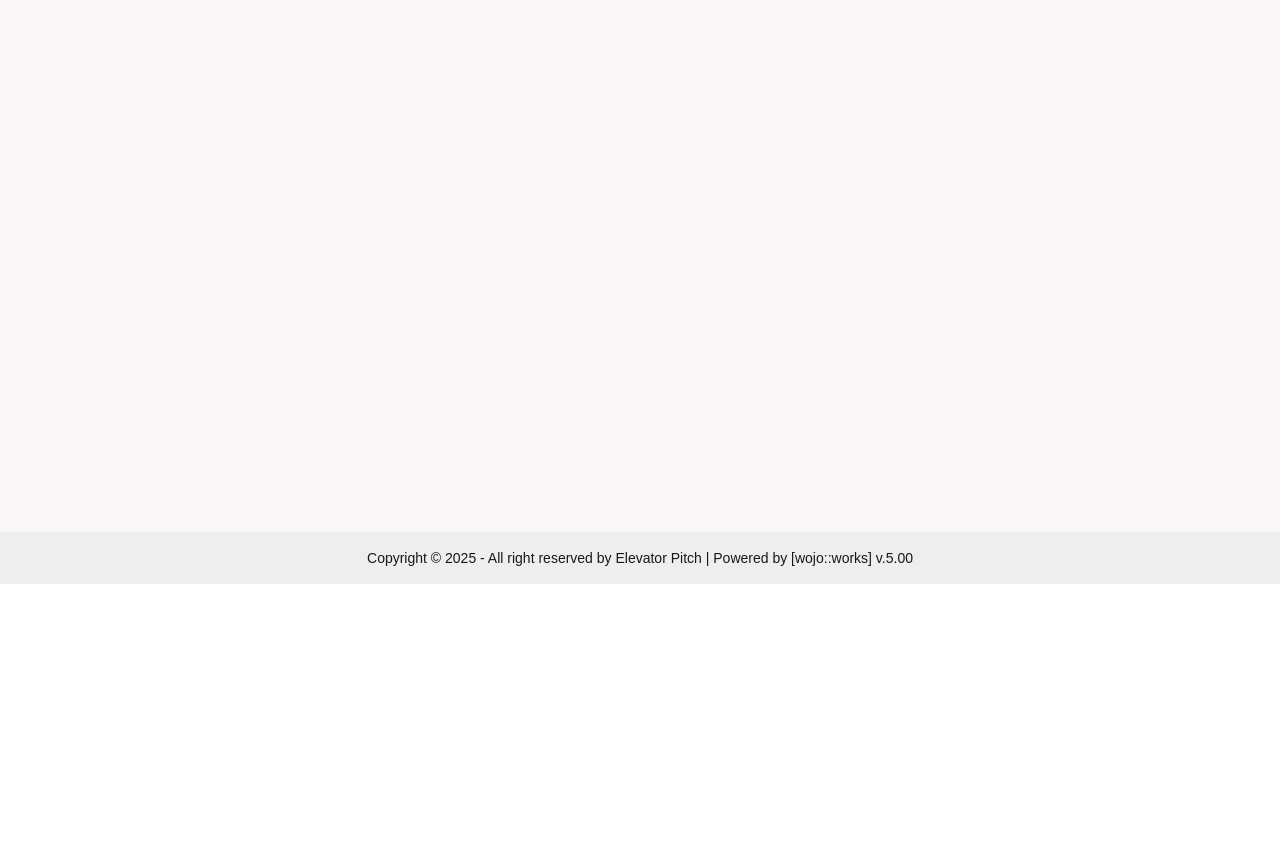
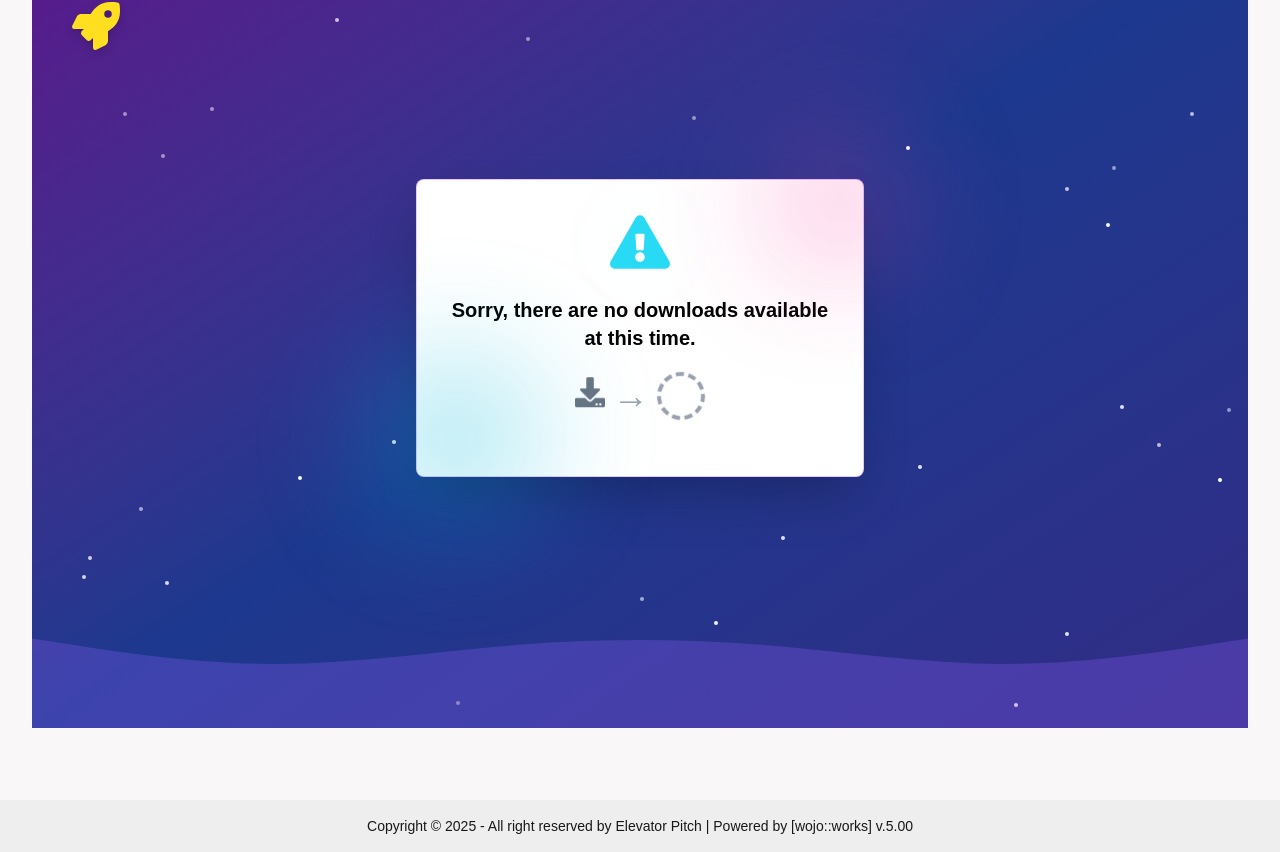
Before and after one commit to elevatorIbhome/elevator-frontend, a React (Vite) app: page /dashboard/downloads in a window 1280 px wide. Shown: the part 413-1265 px from the top of the page. Before the commit the page ends 997 px from the top, so only its background shows below. Built offline with nearby package versions, Linux system fonts and the light colour scheme.

Commit message:
Download added in dashboard

```diff
--- a/src/Components/SubscriptionCard/Card.jsx
+++ b/src/Components/SubscriptionCard/Card.jsx
@@ -1,4 +1,5 @@
 import React from 'react';
+import { Link } from 'react-router';
 const pricingData = [
     {
         title: "Intro",
@@ -114,9 +115,9 @@ const Card = () => {
                                     <span>{pricing.usp}</span>
                                 </li>
                             </ul>
-                            <div className="mt-6">
+                            <Link to='/dashboard' className="mt-6">
                                 <button className="btn text-white  btn-block bg-[#00C853] hover:bg-[#00B140] hover:shadow-2xl">Start Membership</button>
-                            </div>
+                            </Link>
                         </div>
                     </div>)
                 }
--- a/src/Pages/DashBoard/Download/Download.jsx
+++ b/src/Pages/DashBoard/Download/Download.jsx
@@ -1,10 +1,89 @@
 import React from 'react';
+import { FaExclamationTriangle, FaRocket, FaDownload } from 'react-icons/fa';
+import { useNavigate } from 'react-router';
 
 const Download = () => {
+    const navigate = useNavigate();
     return (
-        <div>
-            Download i am
+        <div className="min-h-screen bg-gradient-to-br from-purple-900 via-blue-900 to-indigo-900 flex items-center justify-center p-6 relative overflow-hidden">
+      {/* Animated Background Stars */}
+      <div className="absolute inset-0">
+        {[...Array(30)].map((_, i) => (
+          <div
+            key={i}
+            className="absolute w-1 h-1 bg-white rounded-full animate-pulse"
+            style={{
+              top: `${Math.random() * 100}%`,
+              left: `${Math.random() * 100}%`,
+              animationDelay: `${Math.random() * 3}s`,
+              animationDuration: `${2 + Math.random() * 2}s`,
+            }}
+          />
+        ))}
+      </div>
+
+      {/* Floating Rocket */}
+      <div className="absolute top-20 left-10 animate-bounce">
+        <FaRocket className="text-yellow-300 text-5xl drop-shadow-lg" />
+      </div>
+
+      {/* Main Alert Card */}
+      <div className="relative z-10 max-w-md w-full">
+        <div className="card bg-base-100 shadow-2xl border border-purple-500/30 backdrop-blur-md bg-opacity-90">
+          <div className="card-body text-center p-8">
+            {/* Icon with glow effect */}
+            <div className="flex justify-center mb-4">
+              <div className="relative">
+                <FaExclamationTriangle className="text-6xl text-cyan-400 animate-pulse" />
+                <div className="absolute inset-0 blur-xl bg-cyan-400 opacity-50 animate-ping"></div>
+              </div>
+            </div>
+
+            {/* Message */}
+            <h2 className="text-xl font-bold text-black mb-3">
+              Sorry, there are no downloads available at this time.
+            </h2>
+
+            {/* Download Icon Animation */}
+            <div className="flex justify-center items-center gap-2 mb-6">
+              <FaDownload className="text-3xl text-gray-500 animate-bounce" />
+              <span className="text-4xl text-gray-400">→</span>
+              <div className="w-12 h-12 border-4 border-dashed border-gray-400 rounded-full animate-spin"></div>
+            </div>
+
+          </div>
         </div>
+
+        {/* Floating Orbs */}
+        <div className="absolute -top-10 -right-10 w-32 h-32 bg-pink-500 rounded-full filter blur-3xl opacity-30 animate-pulse"></div>
+        <div className="absolute -bottom-10 -left-10 w-40 h-40 bg-cyan-500 rounded-full filter blur-3xl opacity-30 animate-pulse"></div>
+      </div>
+
+      {/* Wave at bottom */}
+      <div className="absolute bottom-0 left-0 right-0 h-32">
+        <svg
+          className="w-full h-full"
+          viewBox="0 0 1440 320"
+          preserveAspectRatio="none"
+        >
+          <path
+            fill="rgba(139, 92, 246, 0.3)"
+            d="M0,96L48,112C96,128,192,160,288,160C384,160,480,128,576,112C672,96,768,96,864,112C960,128,1056,160,1152,160C1248,160,1344,128,1392,112L1440,96L1440,320L1392,320C1344,320,1248,320,1152,320C1056,320,960,320,864,320C768,320,672,320,576,320C480,320,384,320,288,320C192,320,96,320,48,320L0,320Z"
+          >
+            <animate
+              attributeName="d"
+              values="
+                M0,96L48,112C96,128,192,160,288,160C384,160,480,128,576,112C672,96,768,96,864,112C960,128,1056,160,1152,160C1248,160,1344,128,1392,112L1440,96L1440,320L0,320Z;
+                M0,160L48,144C96,128,192,96,288,96C384,96,480,128,576,144C672,160,768,160,864,144C960,128,1056,96,1152,96C1248,96,1344,128,1392,144L1440,160L1440,320L0,320Z;
+                M0,96L48,112C96,128,192,160,288,160C384,160,480,128,576,112C672,96,768,96,864,112C960,128,1056,160,1152,160C1248,160,1344,128,1392,112L1440,96L1440,320L0,320Z
+              "
+              dur="10s"
+              repeatCount="indefinite"
+            />
+          </path>
+        </svg>
+      </div>
+    </div>
     );
 };
 
```
